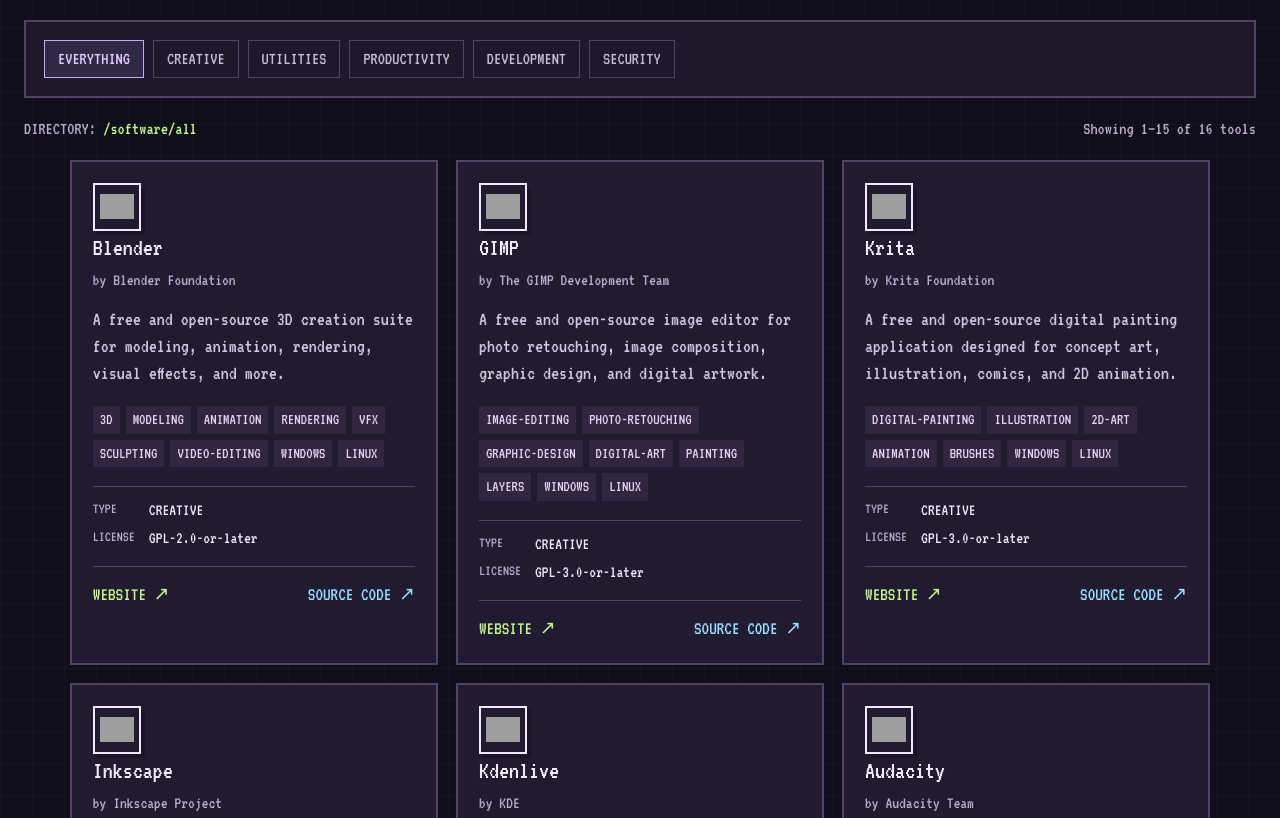
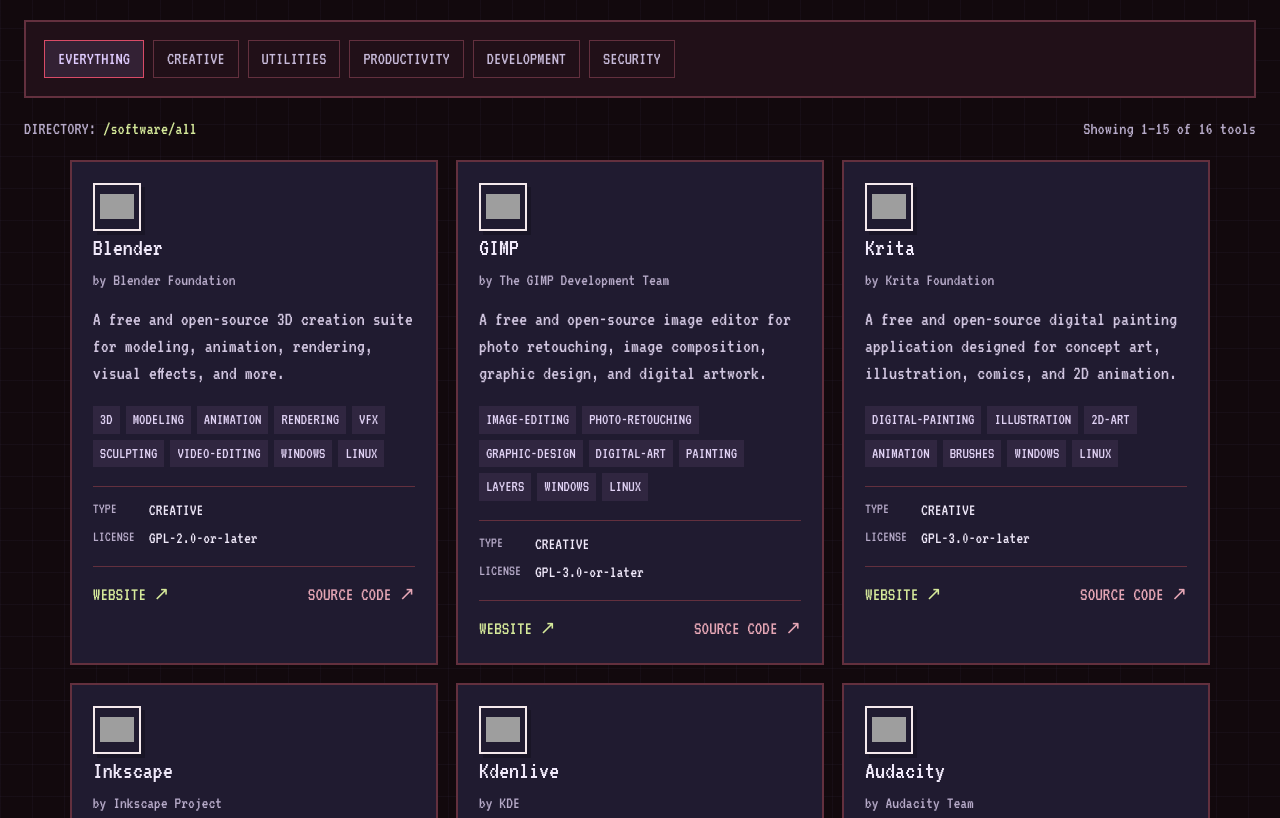
Before and after one commit to NaiveGoblin/Ghostbyte-Index, a plain HTML site: page index.html in a window 1280 px wide. Shown: the part 900-1718 px from the top of the page. Drawn offline with Linux system fonts and the light colour scheme; grey boxes are pictures that could not be loaded.

Commit message:
Colors
Change log:
--> Has muted colors now with a deep red tone
--> New logo to match with the new website's color

```diff
--- a/style.css
+++ b/style.css
@@ -7,20 +7,20 @@
 @import url('https://fonts.googleapis.com/css2?family=Press+Start+2P&family=VT323&display=swap');
 
 :root {
-    --bg: #100e19;
-    --panel: #1d192b;
-    --panel-light: #2b2440;
-    --border: #514365;
+    --bg: #12090d;
+    --panel: #211018;
+    --panel-light: #321722;
+    --border: #63303e;
 
-    --text: #f0e9fa;
-    --muted: #b7abc9;
+    --text: #f5e9ec;
+    --muted: #c5aab2;
 
-    --green: #c5f58a;
-    --cyan: #9bdcff;
-    --pink: #f5a4d1;
-    --yellow: #f5d68a;
-    --purple: #c6a7ff;
-    --red: #ff969e;
+    --green: #d5e99a;
+    --cyan: #e5a6b5;
+    --pink: #e87991;
+    --yellow: #edbd87;
+    --purple: #d94b67;
+    --red: #ff667d;
 }
 
 * {
```
Also changed, not shown: images/icon.png.
